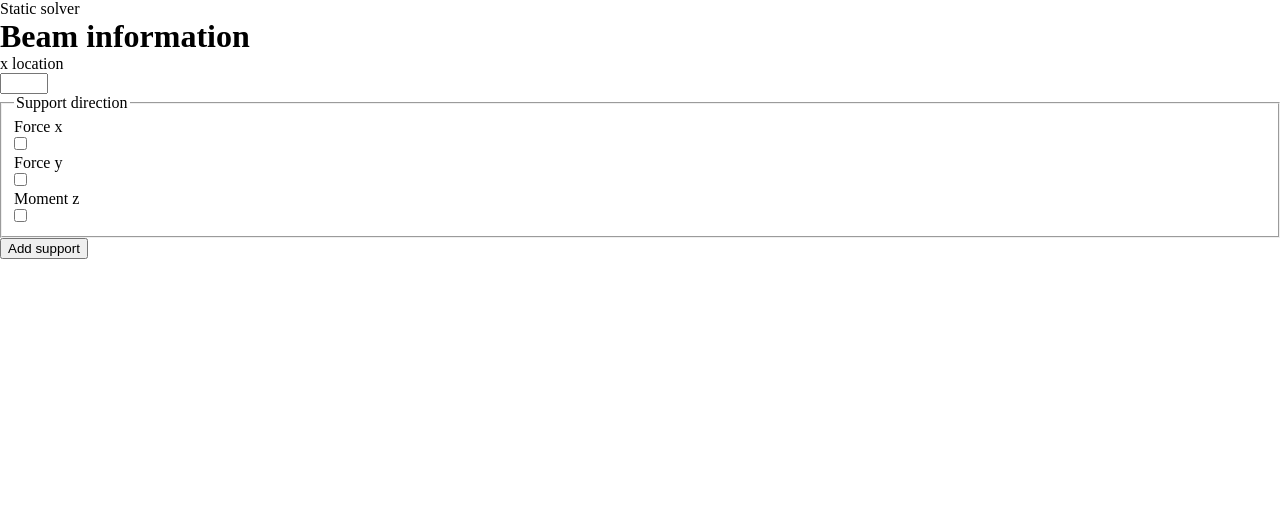
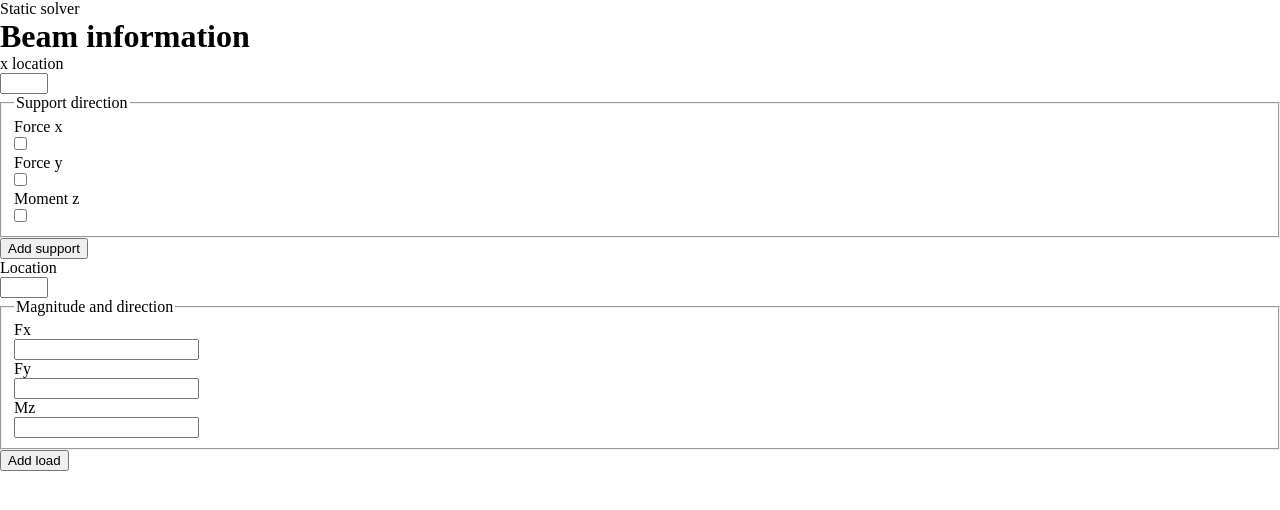
Before and after one commit to JackAgtual/Static-Solver, a React (Vite) app: page / in a window 1280 px wide. Both pictures are taken after typing "5" into the empty fields and a click on the button "Set Length". Shown: the top 510 px of the page. Built offline with nearby package versions, Linux system fonts and the light colour scheme.

Commit message:
Adding loads form

```diff
--- a/src/components/BeamForm/BeamForm.tsx
+++ b/src/components/BeamForm/BeamForm.tsx
@@ -2,6 +2,7 @@ import { useState, useEffect } from 'react'
 import { Beam } from '../../types/staticAnalysis'
 import LengthForm from './LengthForm'
 import SupportsForm from './SupportsForm'
+import LoadsForm from './LoadsForm'
 
 function BeamForm() {
   const [beam, setBeam] = useState<Beam>({
@@ -20,7 +21,10 @@ function BeamForm() {
       {beam.length === null ? (
         <LengthForm beam={beam} setBeam={setBeam} />
       ) : (
-        <SupportsForm beam={beam} setBeam={setBeam} />
+        <>
+          <SupportsForm beam={beam} setBeam={setBeam} />
+          <LoadsForm beam={beam} setBeam={setBeam} />
+        </>
       )}
     </>
   )
--- /dev/null
+++ b/src/components/BeamForm/LoadsForm.tsx
@@ -0,0 +1,58 @@
+import { Beam, Load } from '../../types/staticAnalysis'
+
+type LoadFormProps = {
+  beam: Beam
+  setBeam: React.Dispatch<React.SetStateAction<Beam>>
+}
+
+function LoadsForm({ beam, setBeam }: LoadFormProps) {
+  function handleSubmit(e: React.FormEvent<HTMLFormElement>) {
+    e.preventDefault()
+
+    const form = e.currentTarget
+    const formData = new FormData(form)
+
+    const x = Number(formData.get('location'))
+    const fx = Number(formData.get('fx')) ?? 0
+    const fy = Number(formData.get('ft')) ?? 0
+    const mz = Number(formData.get('mz')) ?? 0
+
+    const load: Load = {
+      id: beam.loads.length,
+      x,
+      fx,
+      fy,
+      mz,
+    }
+
+    setBeam({ ...beam, loads: [...beam.loads, load] })
+    form.reset()
+  }
+
+  return (
+    <form onSubmit={handleSubmit}>
+      <label>
+        <p>Location</p>
+        <input required type="number" name="location" min={0} max={beam.length ?? ''} />
+      </label>
+      <fieldset>
+        <legend>Magnitude and direction</legend>
+        <label>
+          <p>Fx</p>
+          <input type="number" name="fx" />
+        </label>
+        <label>
+          <p>Fy</p>
+          <input type="number" name="fy" />
+        </label>
+        <label>
+          <p>Mz</p>
+          <input type="number" name="mz" />
+        </label>
+      </fieldset>
+      <button type="submit">Add load</button>
+    </form>
+  )
+}
+
+export default LoadsForm
```
